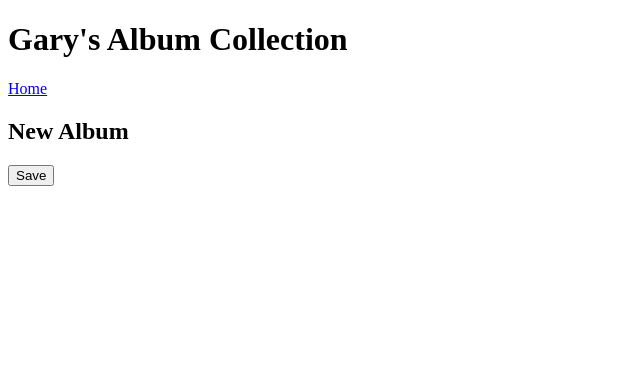
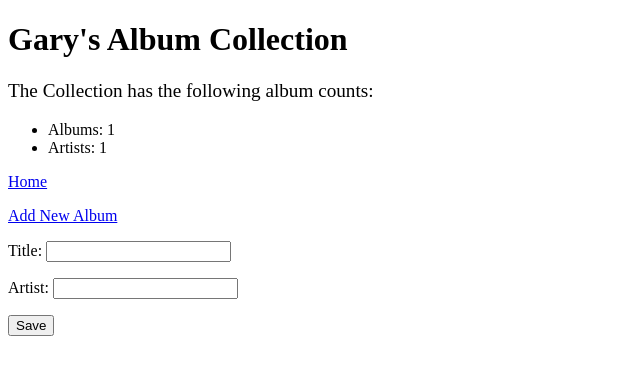
Before and after one commit to Momentum-Team-14/django-music-collection-flymeawayIT, a Django app: template templates/albums/create_album.html in a window 1280 px wide. Shown: the top 375 px of the page, without its empty margins (0-640 px from the left). Run offline with Django 4.2, Linux system fonts and the light colour scheme; tables that the repository leaves empty hold one stand-in row (values such as "Sample post"); the template is opened without the code that fills it: values that come from a table or form of the project are taken from there, most other values are stand-ins (such as "Sample title", 1, 10 or a date in 2020).

Commit message:
Corrected Album lists display  on the home page and included Album/Artist counts and changed styling slightly

```diff
--- a/albums/models.py
+++ b/albums/models.py
@@ -4,10 +4,9 @@
 class Album(models.Model):
     title = models.CharField(max_length=200)
     artist = models.CharField(max_length=200)
-    # release_date = models.DateField(blank=True, null=True)
-    created_at = models.DateTimeField(auto_now_add=True)
 
     def __str__(self):
+        # for artist in Album.all.objects.order_by("artist"):
         return f'{self.title} by {self.artist}'
 
 
--- a/albums/urls.py
+++ b/albums/urls.py
@@ -6,5 +6,10 @@
     path('', views.album_collection, name='album_collection'),
     path('albums/<int:pk>', views.album_detail, name='album_detail'),
     path('albums/new', views.create_album, name='create_album'),
+    path('albums/<int:pk>', views.album_delete, name='album_delete'),
+    path('albums/<int:pk>', views.album_edit, name='album_edit'),
+    path('albums/<int:pk>', views.artist_delete, name='artist_delete'),
+    path('albums/<int:pk>', views.artist_detail, name='artist_detail'),
+    path('albums/<int:pk>', views.artist_list, name='artist_list'),
     # path('albums/<int:pk>')
 ]
--- a/static/css/styles.css
+++ b/static/css/styles.css
@@ -1,5 +1,3 @@
-.sidebar-nav {
-    margin-top: 20px;
-    padding: 0;
-    list-style: none;
+header {
+    font-size: larger;
 }
--- a/templates/albums/album_collection.html
+++ b/templates/albums/album_collection.html
@@ -4,7 +4,7 @@
 {% block title %}Album List{% endblock title %}
 {% block content %}
         <header>
-            <h1><a href="/">By Artist</a></h1>
+            <h1><em>by Artist</em></h1>
         </header>
         <article>
             <h2><a href="">Albums</a></h2>
@@ -12,9 +12,9 @@
             {% for album in albums %}
                 <li>
                     <em><a class="entry-list" href="{{ album.get.absolute_url }}">{{ album }}</a></em>
-                    <p> class="album-list-artist">by {{album.artist}}</p>
+                    <!-- <p>class="album-list-artist"> by {{album.artist}}</p>  -->
                 </li>
-            <article>{{ album }}</article>
+            <!-- <article>{{ album }}</article>  -->
             {% endfor %}
             </ul>
             <p><a href="{% url 'create_album' %}">Add Album</a></p>
--- a/templates/albums/album_detail.html
+++ b/templates/albums/album_detail.html
@@ -5,7 +5,7 @@
     <h2> {{ album }} </h2>
 {% endblock content %}
 
-<p><strong>Artist</strong>{{album.artist}}</p>
+<p><strong>Artist</strong>{{ album.artist }}</p>
 
 {% block content %}
     <h3>class ="entry_title"><em>{{ album.title }}</em></h3>
--- a/templates/albums/create_album.html
+++ b/templates/albums/create_album.html
@@ -3,7 +3,7 @@
 
 {% block content %}
 <a href="{% url 'album_collection' %}" class="top-page">Home</a>
-<h2>New Album</h2>
+<p><a href="{% url 'create_album' %}">Add New Album</a><p>
 <form method="POST" class="new-form">{% csrf_token %}
     {{ form.as_p }}
     <button type="submit" class="save btn btn-secondary">Save</button>
--- a/templates/base.html
+++ b/templates/base.html
@@ -11,7 +11,16 @@
 </head>
 <body>
     <h1>Gary's Album Collection</h1>
+    <header>
+        <p>The Collection has the following album counts:</p>
+    </header>
+        <ul>
+            <li class="main-page-list">Albums: {{ num_albums }}</li>
+            <li class="main-page-list">Artists: {{ num_artists }}</li>
+        </ul>
     {% block content %}
     {% endblock content %}
+
+
 </body>
 </html>
```
Also changed, not shown: albums/views.py (+36 -15 lines), templates/index.html (deleted, +0 -15 lines), db.sqlite3, templates/albums/album_delete.html (renamed from templates/albums/album_confirm_delete.html), templates/albums/artist_delete.html (renamed from templates/albums/artist_confirm_delete.html).
